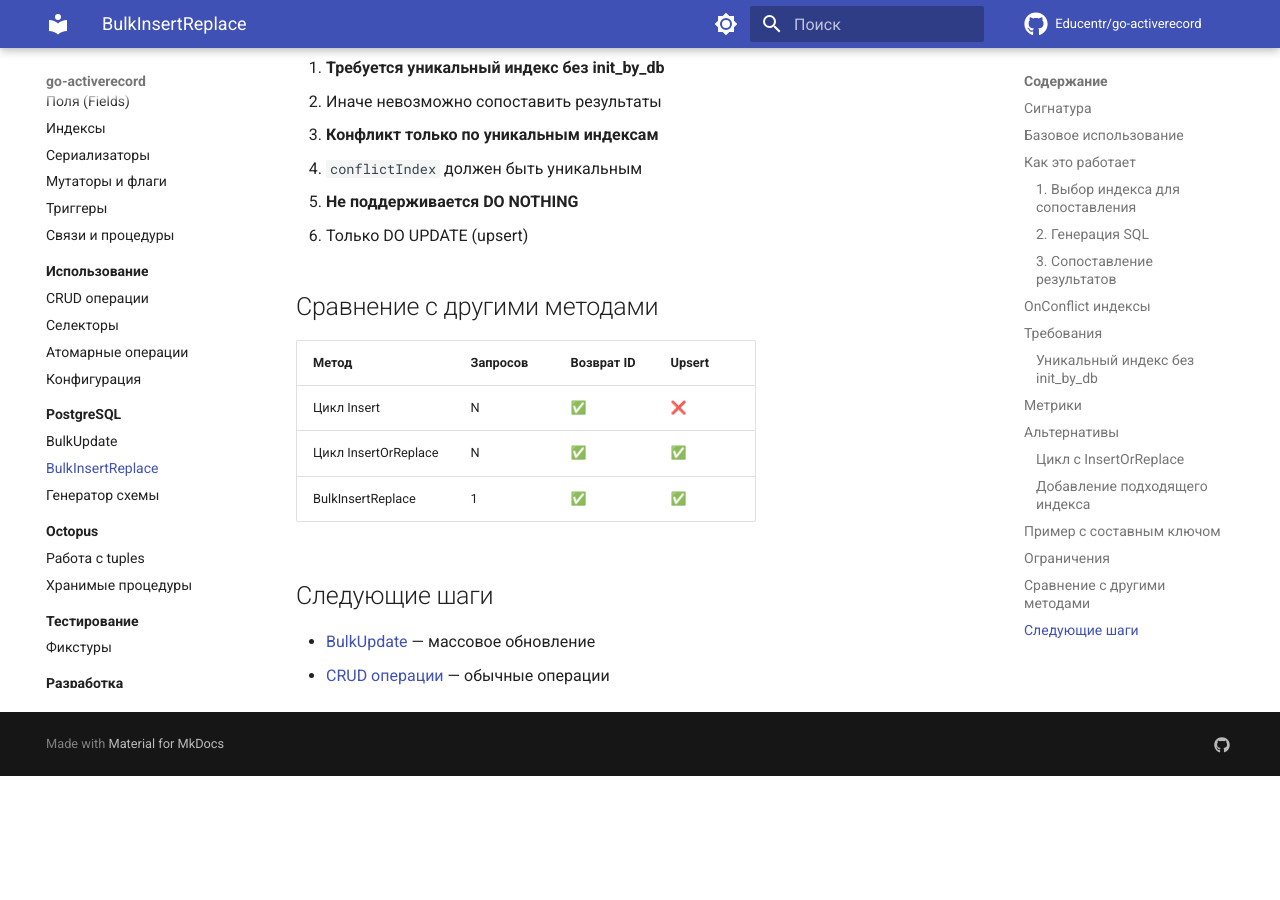
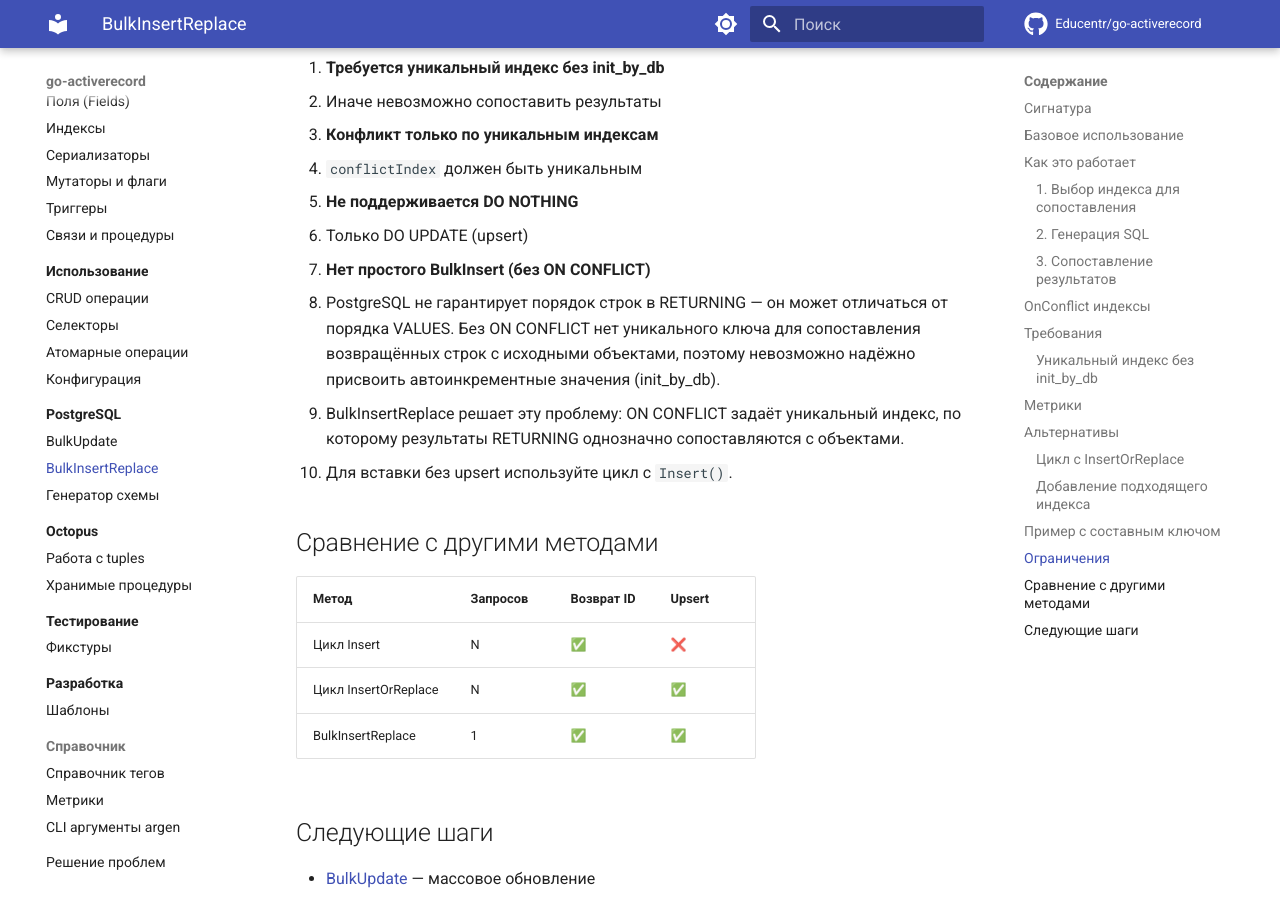
Before and after one commit to Educentr/go-activerecord, an MkDocs documentation site: the page built from docs/postgresql/bulk-insert.md, in a window 1280 px wide and 900 px high, scrolled down 4209 px. Built offline with MkDocs 1.6.1 and Material for MkDocs 9.7.7, drawn with Linux system fonts in a browser that asks for light colours; comment, search, counter and statistics services are not loaded; before the commit the page ends 4985 px from its top, so only the background shows below that.

Commit message:
Add dropped table rename migrations and document BulkInsert limitation
- Generate ALTER TABLE RENAME migrations for dropped tables in schema diff
- Simplify saveGenerateResult: remove redundant existence check before delete
- Document why simple BulkInsert (without ON CONFLICT) is not supported:
  PostgreSQL does not guarantee RETURNING row order matches VALUES order

Co-Authored-By: Claude Opus 4.6 <noreply@anthropic.com>

```diff
--- a/docs/postgresql/bulk-insert.md
+++ b/docs/postgresql/bulk-insert.md
@@ -197,6 +197,16 @@ for _, r := range roles {
 3. **Не поддерживается DO NOTHING**
    - Только DO UPDATE (upsert)
 
+4. **Нет простого BulkInsert (без ON CONFLICT)**
+   - PostgreSQL не гарантирует порядок строк в RETURNING — он может
+     отличаться от порядка VALUES. Без ON CONFLICT нет уникального ключа
+     для сопоставления возвращённых строк с исходными объектами, поэтому
+     невозможно надёжно присвоить автоинкрементные значения (init_by_db).
+   - BulkInsertReplace решает эту проблему: ON CONFLICT задаёт уникальный
+     индекс, по которому результаты RETURNING однозначно сопоставляются
+     с объектами.
+   - Для вставки без upsert используйте цикл с `Insert()`.
+
 ## Сравнение с другими методами
 
 | Метод | Запросов | Возврат ID | Upsert |
```
Also changed, not shown: 1 other file.
